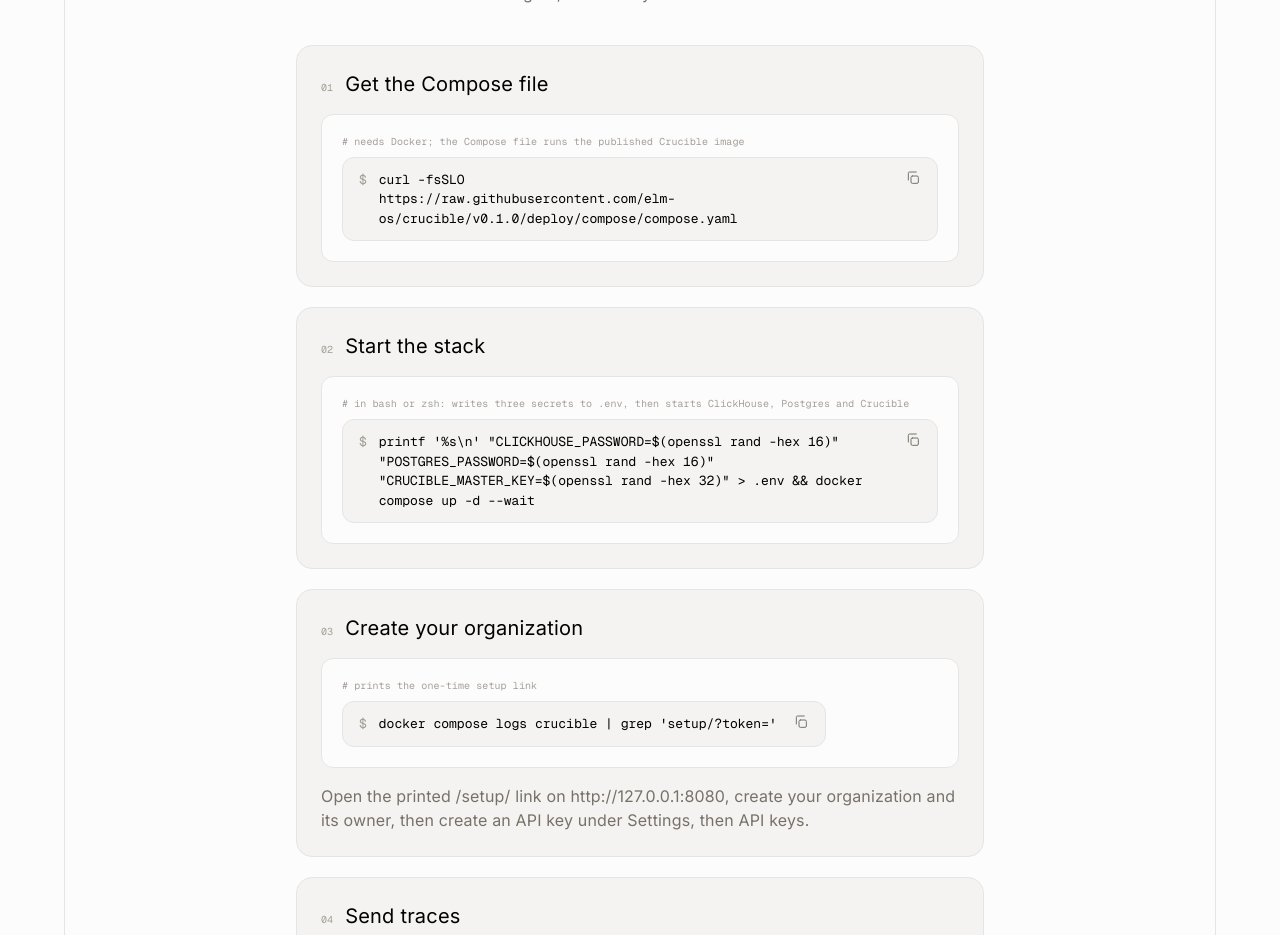
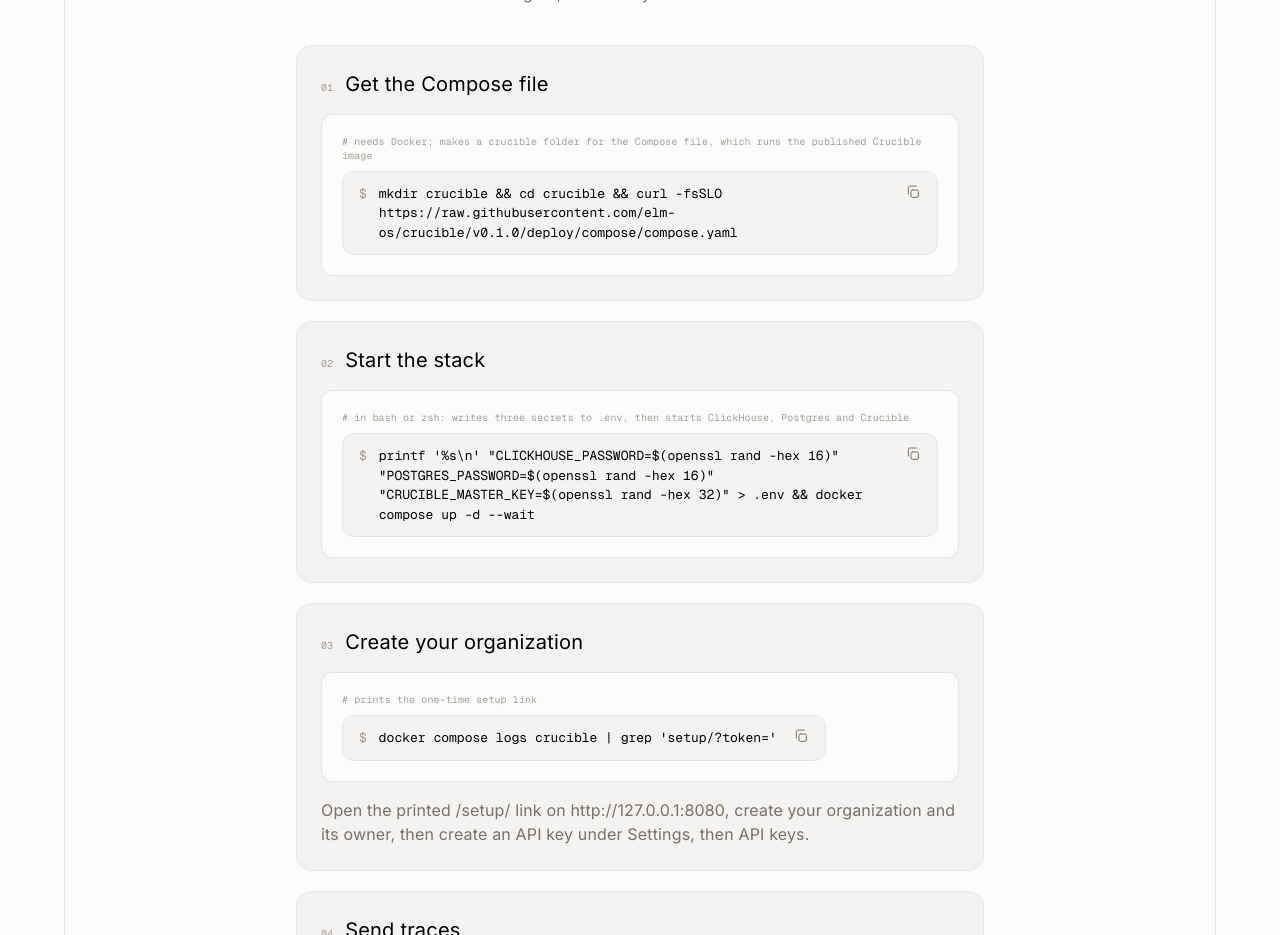
Before and after one commit to elm-os/rightmodeler, a Next.js app in the folder apps/web/: page /crucible in a window 1280 px wide. Shown: the part 3880-4815 px from the top of the page. Built offline with nearby package versions, Linux system fonts and the light colour scheme.

Commit message:
feat(web): download crucible's compose file into a new folder (#133)

```diff
--- a/apps/web/src/app/crucible/page.tsx
+++ b/apps/web/src/app/crucible/page.tsx
@@ -96,7 +96,7 @@ const START = [
   {
     name: "Get the Compose file",
     comment:
-      "# needs Docker; the Compose file runs the published Crucible image",
+      "# needs Docker; makes a crucible folder for the Compose file, which runs the published Crucible image",
     command: CRUCIBLE_DOWNLOAD_COMMAND,
   },
   {
--- a/apps/web/src/content/pages/crucible.ts
+++ b/apps/web/src/content/pages/crucible.ts
@@ -105,7 +105,7 @@ All you need is Docker. Download the Compose file, start Crucible with a bundled
 
 ### 01 Get the Compose file
 
-Needs Docker; the Compose file runs the published Crucible image.
+Needs Docker; makes a crucible folder for the Compose file, which runs the published Crucible image.
 
     ${CRUCIBLE_DOWNLOAD_COMMAND}
 
--- a/apps/web/src/lib/crucible.ts
+++ b/apps/web/src/lib/crucible.ts
@@ -8,7 +8,7 @@ import { CRUCIBLE_REPO_URL } from "@/lib/site";
 // the site names no version, so only this constant changes.
 export const CRUCIBLE_RELEASE_TAG = "v0.1.0";
 
-export const CRUCIBLE_DOWNLOAD_COMMAND = `curl -fsSLO https://raw.githubusercontent.com/elm-os/crucible/${CRUCIBLE_RELEASE_TAG}/deploy/compose/compose.yaml`;
+export const CRUCIBLE_DOWNLOAD_COMMAND = `mkdir crucible && cd crucible && curl -fsSLO https://raw.githubusercontent.com/elm-os/crucible/${CRUCIBLE_RELEASE_TAG}/deploy/compose/compose.yaml`;
 
 // String.raw keeps printf's \n escape as typed. One argument per line keeps every token short, so
 // the command wraps at spaces on a phone.
```
